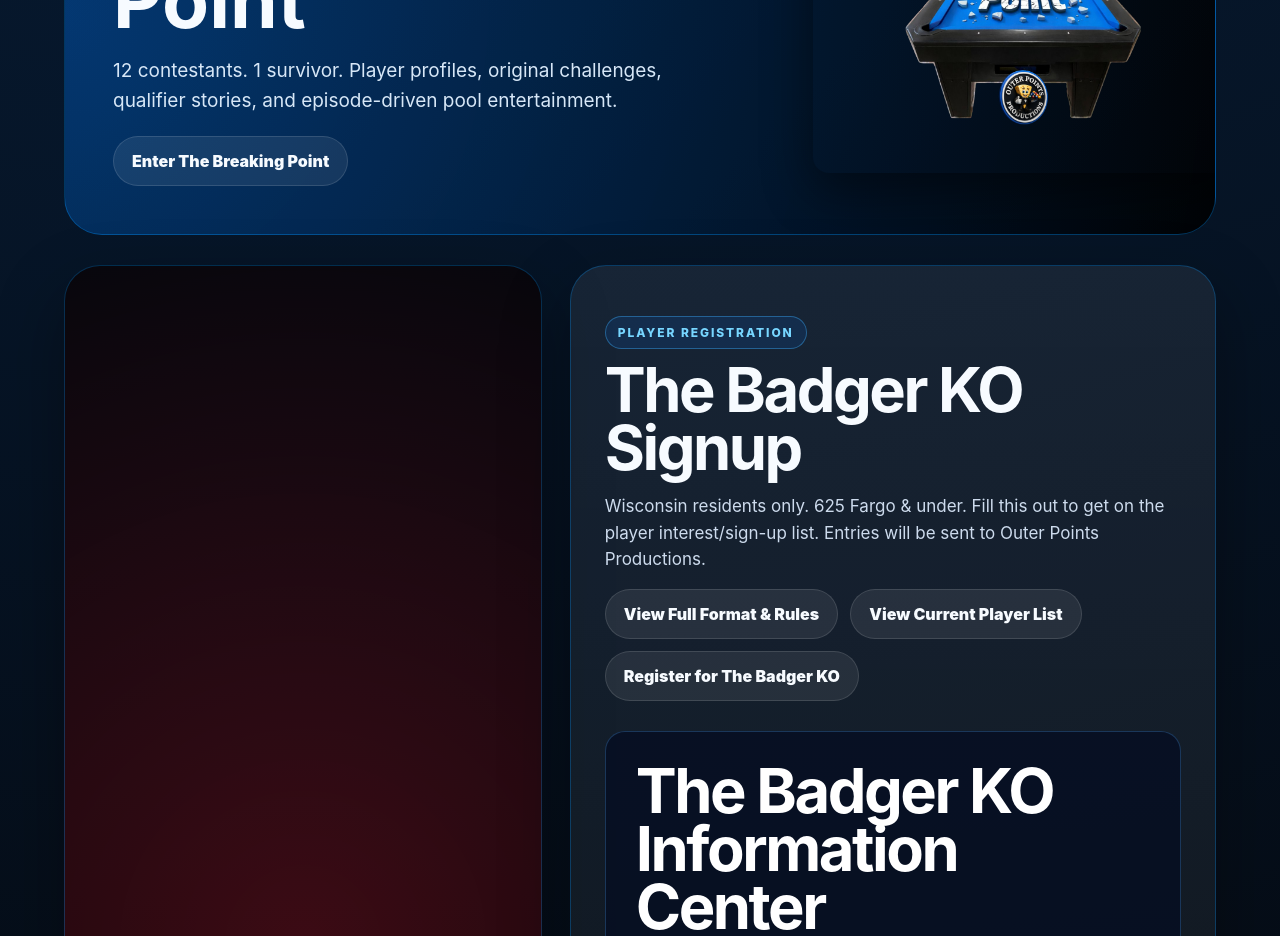
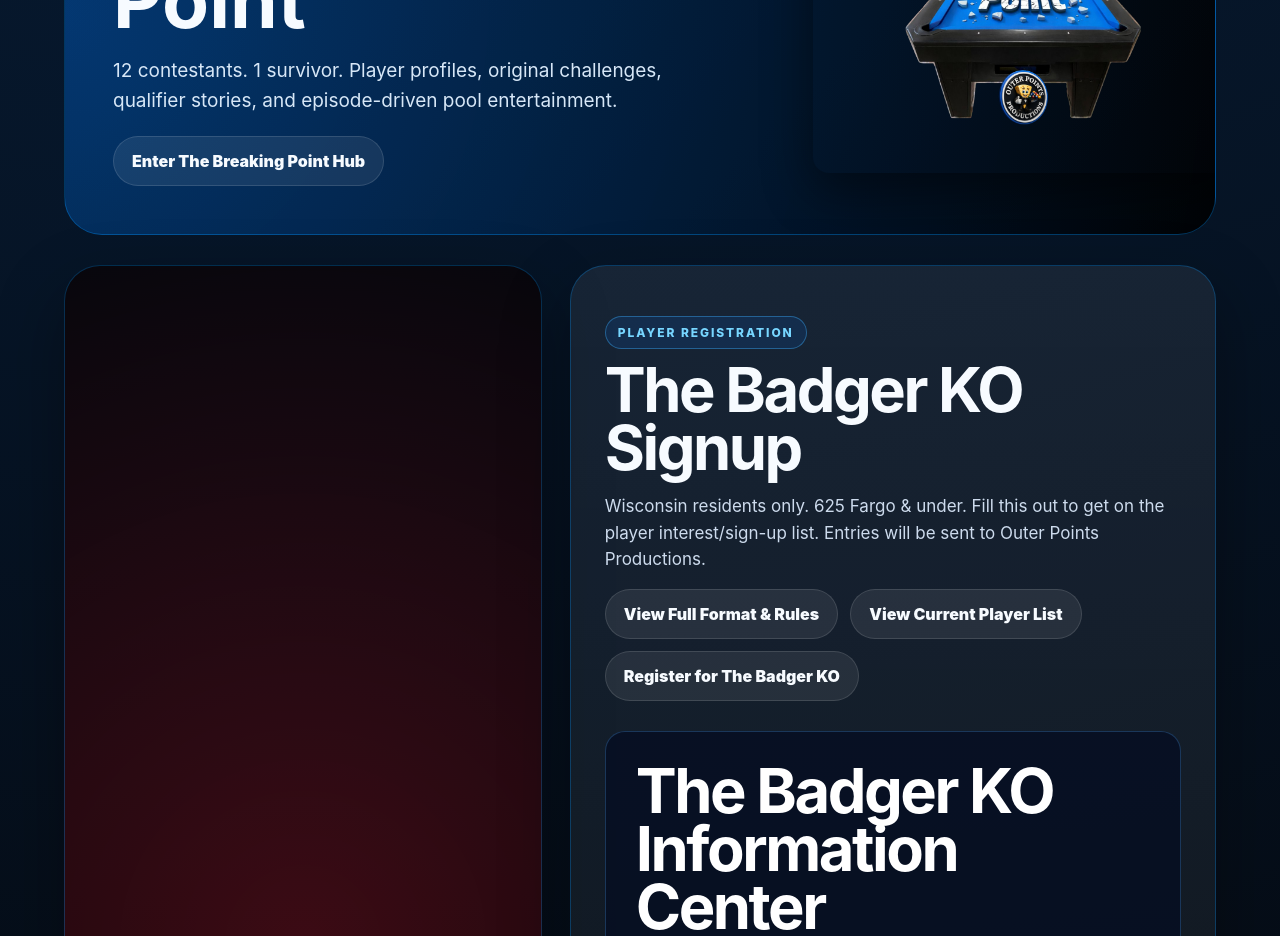
Before and after one commit to outerpointsproductions-design/outer-points-productions-clean, a React (Vite) app in the folder opp-clean-repo/: page / in a window 1280 px wide. Shown: the part 2280-3216 px from the top of the page. Built offline with nearby package versions, Linux system fonts and the light colour scheme.

Commit message:
Change to The Breaking Point Hub

```diff
--- a/opp-clean-repo/src/main.jsx
+++ b/opp-clean-repo/src/main.jsx
@@ -174,7 +174,7 @@ function App(){
         className="btn"
         href="/breaking-point"
       >
-        Enter The Breaking Point
+        Enter The Breaking Point Hub
       </a>
     </div>
 
```
